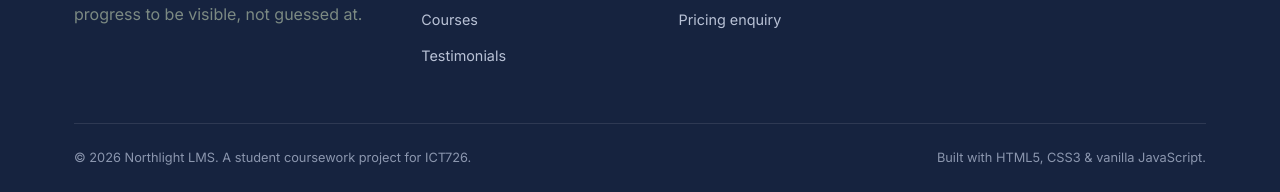
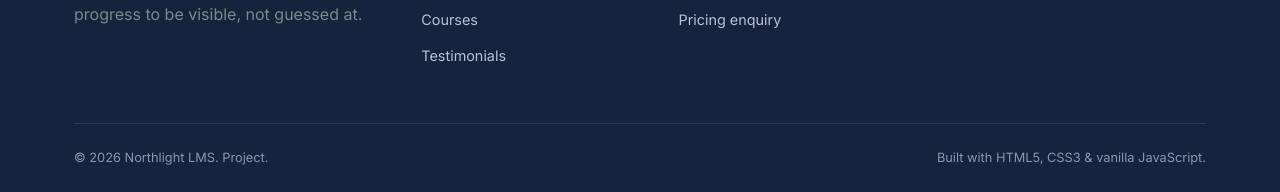
Before and after one commit to parisha01/Learning-Management-System, a plain HTML site: page index.html in a window 1280 px wide. Shown: the part 2643-2835 px from the top of the page. Drawn offline with Linux system fonts and the light colour scheme.

Commit message:
Made some changes

```diff
--- a/index.html
+++ b/index.html
@@ -189,7 +189,7 @@
       </div>
     </div>
     <div class="footer-bottom">
-      <span>© <span id="current-year">2026</span> Northlight LMS. A student coursework project for ICT726.</span>
+      <span>© <span id="current-year">2026</span> Northlight LMS. Project.</span>
       <span>Built with HTML5, CSS3 &amp; vanilla JavaScript.</span>
     </div>
   </div>
```
